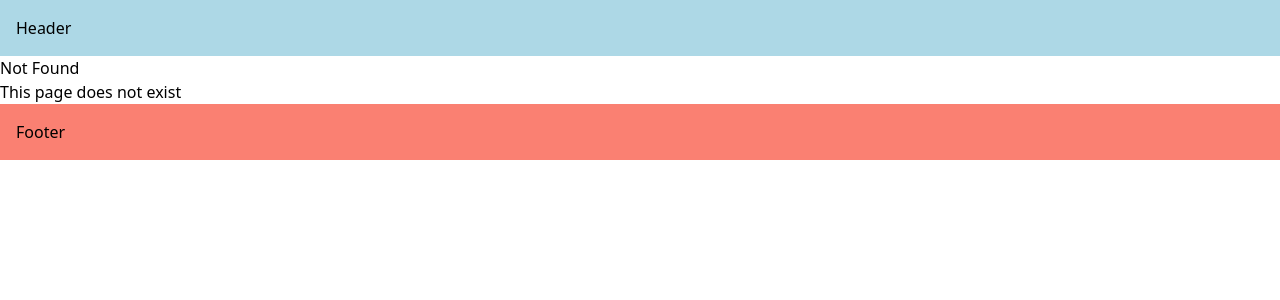
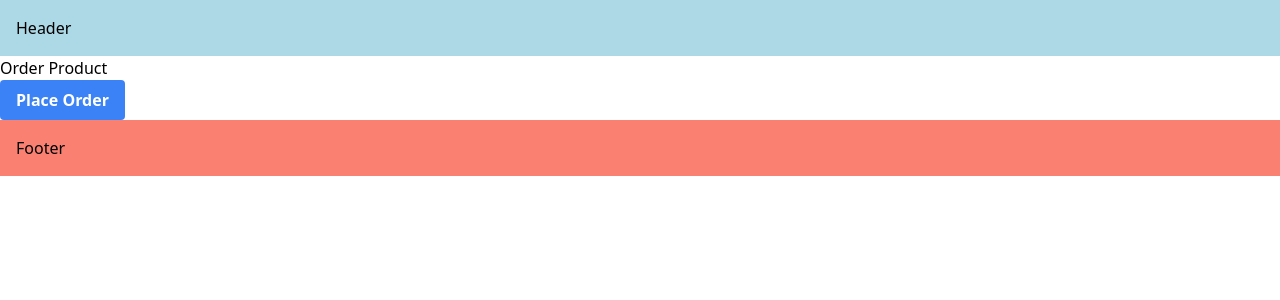
Before and after one commit to adermaulana/learning-next-js, a Next.js app: page /order-product in a window 1280 px wide. Before the commit this address had no page. Shown: the top 300 px of the page. Built offline with nearby package versions, Linux system fonts and the light colour scheme.

Commit message:
Navigating Programmatically

```diff
--- a/src/app/(auth)/layout.tsx
+++ b/src/app/(auth)/layout.tsx
@@ -23,7 +23,11 @@ export default function AuthLayout({
           <Link
             href={link.href}
             key={link.name}
-            className={isActive ? "font-bold mr-4" : "text-blue-500 mr-4"}
+            className={
+              isActive
+                ? "font-bold mr-4"
+                : "text-blue-500 mr-4 hover:text-red-300"
+            }
           >
             {link.name}
           </Link>
--- /dev/null
+++ b/src/app/order-product/page.tsx
@@ -0,0 +1,25 @@
+"use client";
+import { useRouter } from "next/navigation";
+
+export default function OrderProduct() {
+  const router = useRouter();
+  const handleButton = () => {
+    console.log("Your Order is Placed");
+    router.push("/");
+    // router.replace("/");
+    // router.back("/");
+    // router.forward("/");
+  };
+
+  return (
+    <>
+      <h1>Order Product</h1>
+      <button
+        className="bg-blue-500 hover:bg-blue-700 text-white font-bold py-2 px-4 rounded"
+        onClick={handleButton}
+      >
+        Place Order
+      </button>
+    </>
+  );
+}
```
